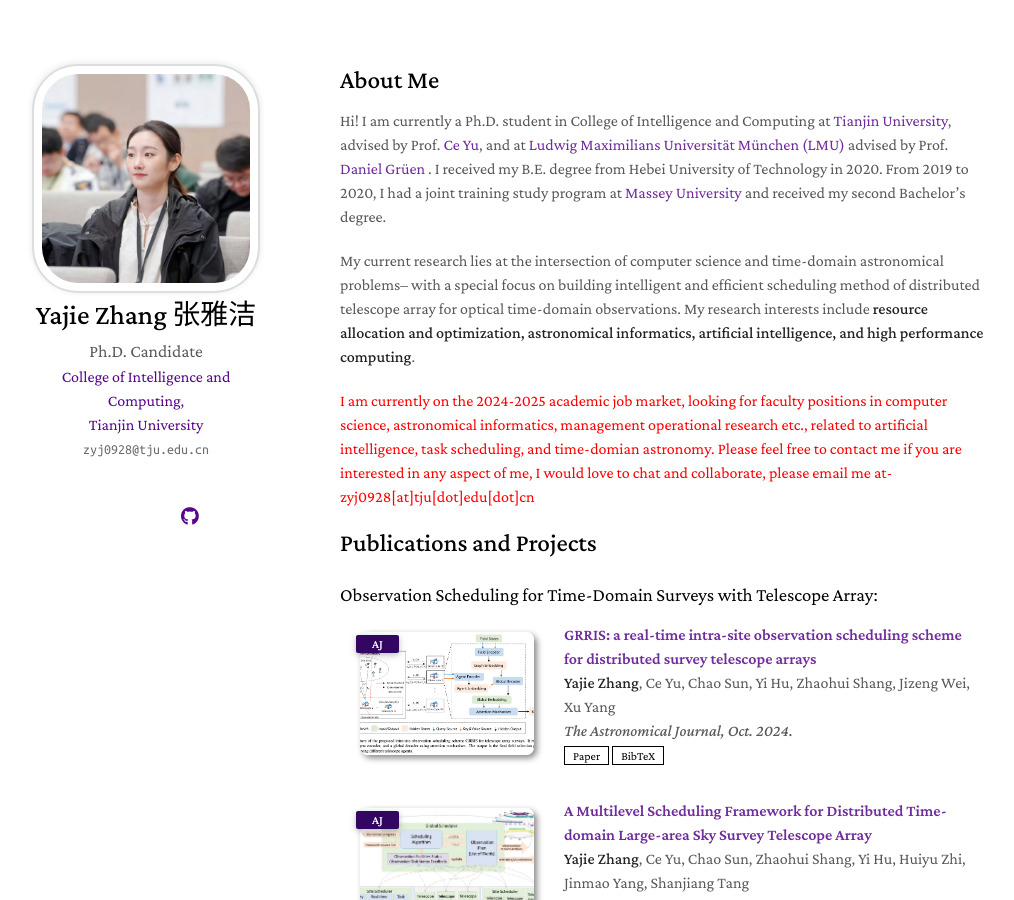
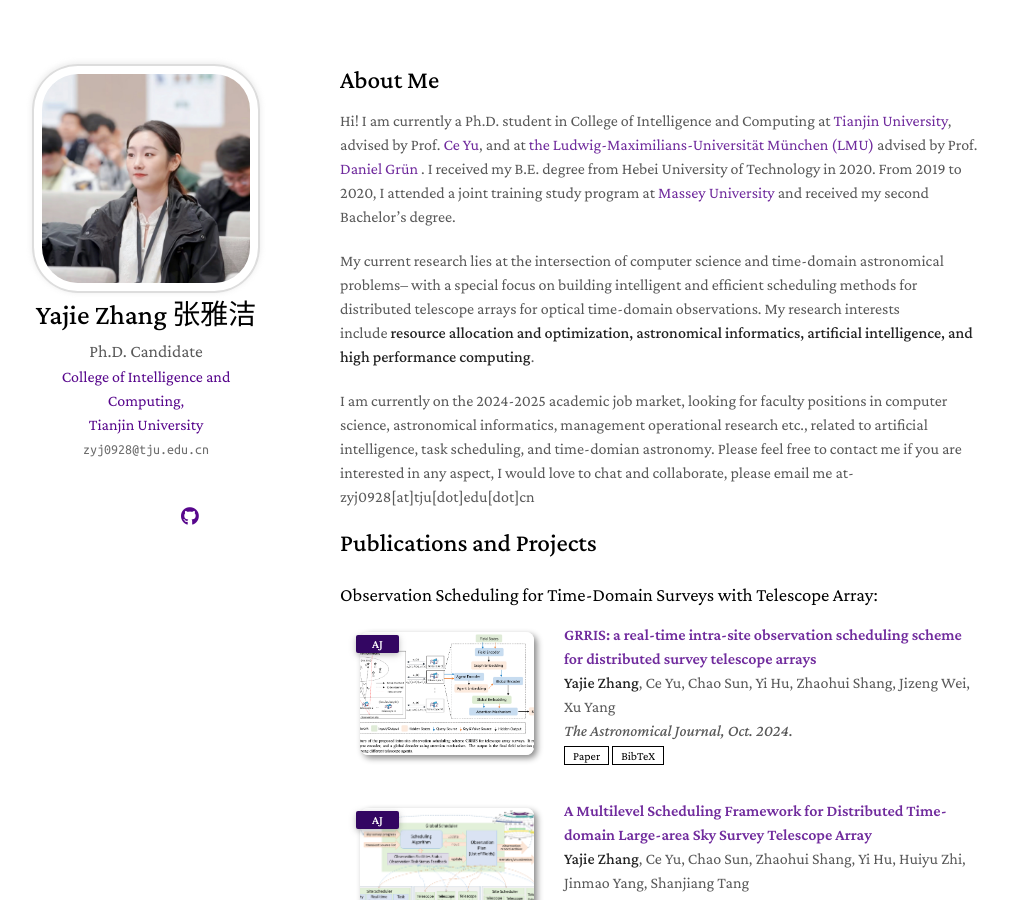
Before and after one commit to Yajie-Z/Yajie-Z.github.io, a Jekyll site: the page built from index.md, in a window 1280 px wide and 900 px high. Shown: the whole window, without its empty margins (130-1144 px from the left). Built offline with Jekyll 4.4.1, drawn with Linux system fonts in a browser that asks for light colours; nearby versions of some CDN libraries; a style sheet for code colours, icons or effects is not loaded; our own code applies the rules of GitHub Pages for plain Markdown files.

Commit message:
Update index.md

```diff
--- a/index.md
+++ b/index.md
@@ -5,11 +5,11 @@ layout: homepage
 ## About Me
 
 
-Hi! I am currently a Ph.D. student in College of Intelligence and Computing at <a href="https://cic.tju.edu.cn/english/home.htm" target="_blank"> Tianjin University</a>, advised by Prof. <a href="http://cic.tju.edu.cn/faculty/yuce/index.html" target="_blank"> Ce Yu</a>, and at <a href="https://www.lmu.de/en/" target="_blank"> Ludwig Maximilians Universität München (LMU) </a> advised by Prof. <a href="https://www.imprs-astro.mpg.de/content/prof-dr-daniel-grun-0.html" target="_blank"> Daniel Grüen </a>. I received my B.E. degree from Hebei University of Technology in 2020. From 2019 to 2020, I had a joint training study program at <a href="https://www.massey.ac.nz/" target="_blank"> Massey University</a> and received my second Bachelor's degree.
+Hi! I am currently a Ph.D. student in College of Intelligence and Computing at <a href="https://cic.tju.edu.cn/english/home.htm" target="_blank"> Tianjin University</a>, advised by Prof. <a href="http://cic.tju.edu.cn/faculty/yuce/index.html" target="_blank"> Ce Yu</a>, and at <a href="https://www.lmu.de/en/" target="_blank"> the Ludwig-Maximilians-Universität München (LMU) </a> advised by Prof. <a href="https://www.imprs-astro.mpg.de/content/prof-dr-daniel-grun-0.html" target="_blank"> Daniel Grün </a>. I received my B.E. degree from Hebei University of Technology in 2020. From 2019 to 2020, I attended a joint training study program at <a href="https://www.massey.ac.nz/" target="_blank"> Massey University</a> and received my second Bachelor's degree.
 
-My current research lies at the intersection of computer science and time-domain astronomical problems– with a special focus on building intelligent and efficient scheduling method of distributed telescope array for optical time-domain observations. My research interests include <strong>resource allocation and optimization, astronomical informatics, artificial intelligence, and high performance computing</strong>.
+My current research lies at the intersection of computer science and time-domain astronomical problems– with a special focus on building intelligent and efficient scheduling methods for distributed telescope arrays for optical time-domain observations. My research interests include <strong>resource allocation and optimization, astronomical informatics, artificial intelligence, and high performance computing</strong>.
 
-<span style="color:red">I am currently on the 2024-2025 academic job market, looking for faculty positions in computer science, astronomical informatics, management operational research etc., related to artificial intelligence, task scheduling, and time-domian astronomy. Please feel free to contact me if you are interested in any aspect of me, I would love to chat and collaborate, please email me at- zyj0928[at]tju[dot]edu[dot]cn </span>
+<span>I am currently on the 2024-2025 academic job market, looking for faculty positions in computer science, astronomical informatics, management operational research etc., related to artificial intelligence, task scheduling, and time-domian astronomy. Please feel free to contact me if you are interested in any aspect, I would love to chat and collaborate, please email me at- zyj0928[at]tju[dot]edu[dot]cn </span>
 
 <!--
 I am an alumnus of the <a href="https://opencasestudies.github.io/" target="_blank"> Open Case Study Project</a> at <a href="https://www.jhsph.edu/" target="_blank"> the Bloomberg School of Public Health </a> of <a href="https://www.jhu.edu/" target="_blank"> the Johns Hopkins University</a>. -->
```
